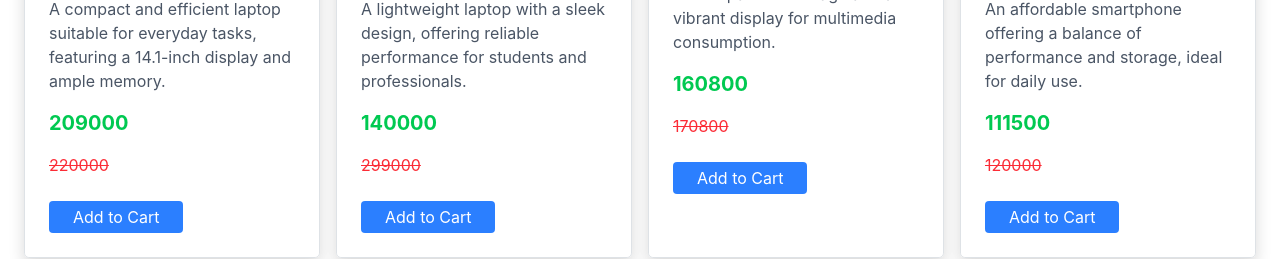
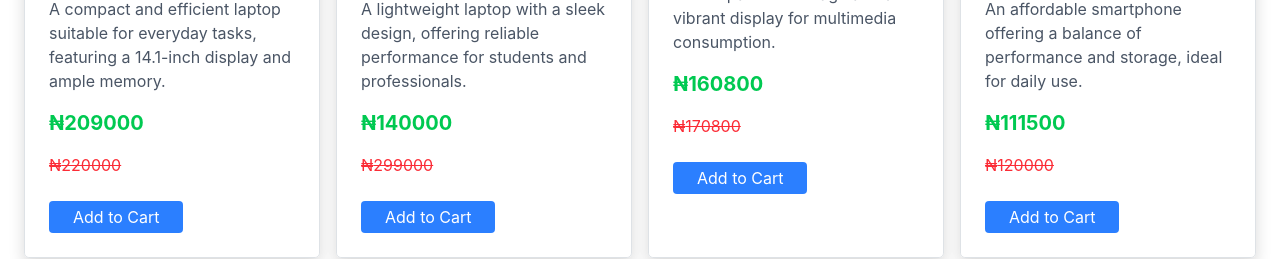
Before and after one commit to betxcircle/circles-web, a React (Vite) app: page /searchpage in a window 1280 px wide. Shown: the part 563-822 px from the top of the page. Built offline with nearby package versions, Linux system fonts and the light colour scheme.

Commit message:
Update Searchbar.jsx

```diff
--- a/src/Home/Searchbar.jsx
+++ b/src/Home/Searchbar.jsx
@@ -57,9 +57,9 @@ const SearchPage = () => {
               />
               <h2 className="text-lg font-semibold mt-2">{product.title}</h2>
               <p className="text-gray-600">{product.description}</p>
-              <p className="text-xl font-bold text-green-500">{product.price}</p>
+              <p className="text-xl font-bold text-green-500">₦{product.price}</p>
               {product.slashedPrice && (
-                <p className="text-red-500 line-through">{product.slashedPrice}</p>
+                <p className="text-red-500 line-through">₦{product.slashedPrice}</p>
               )}
               <button
                onClick={() => {
```
